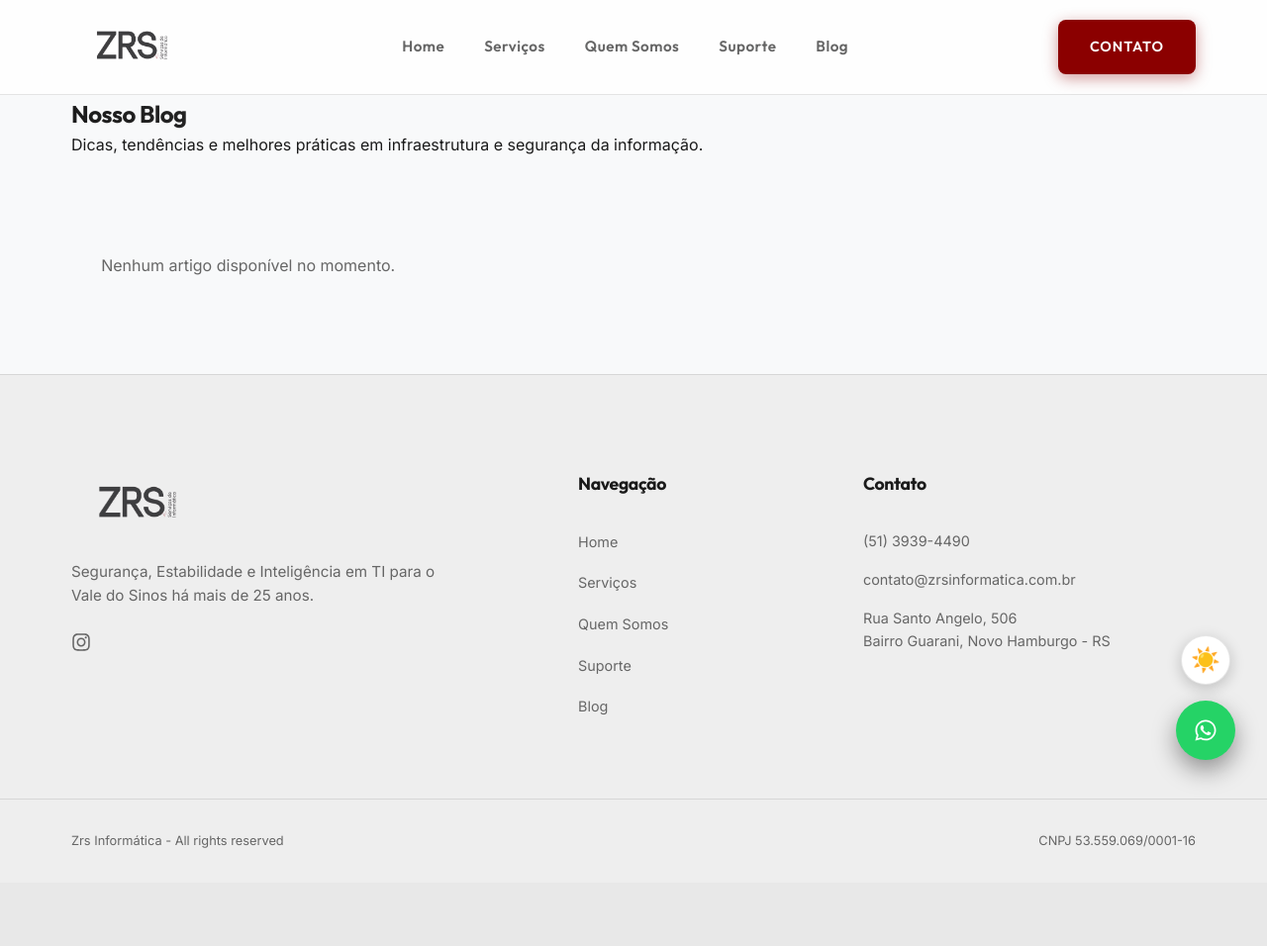
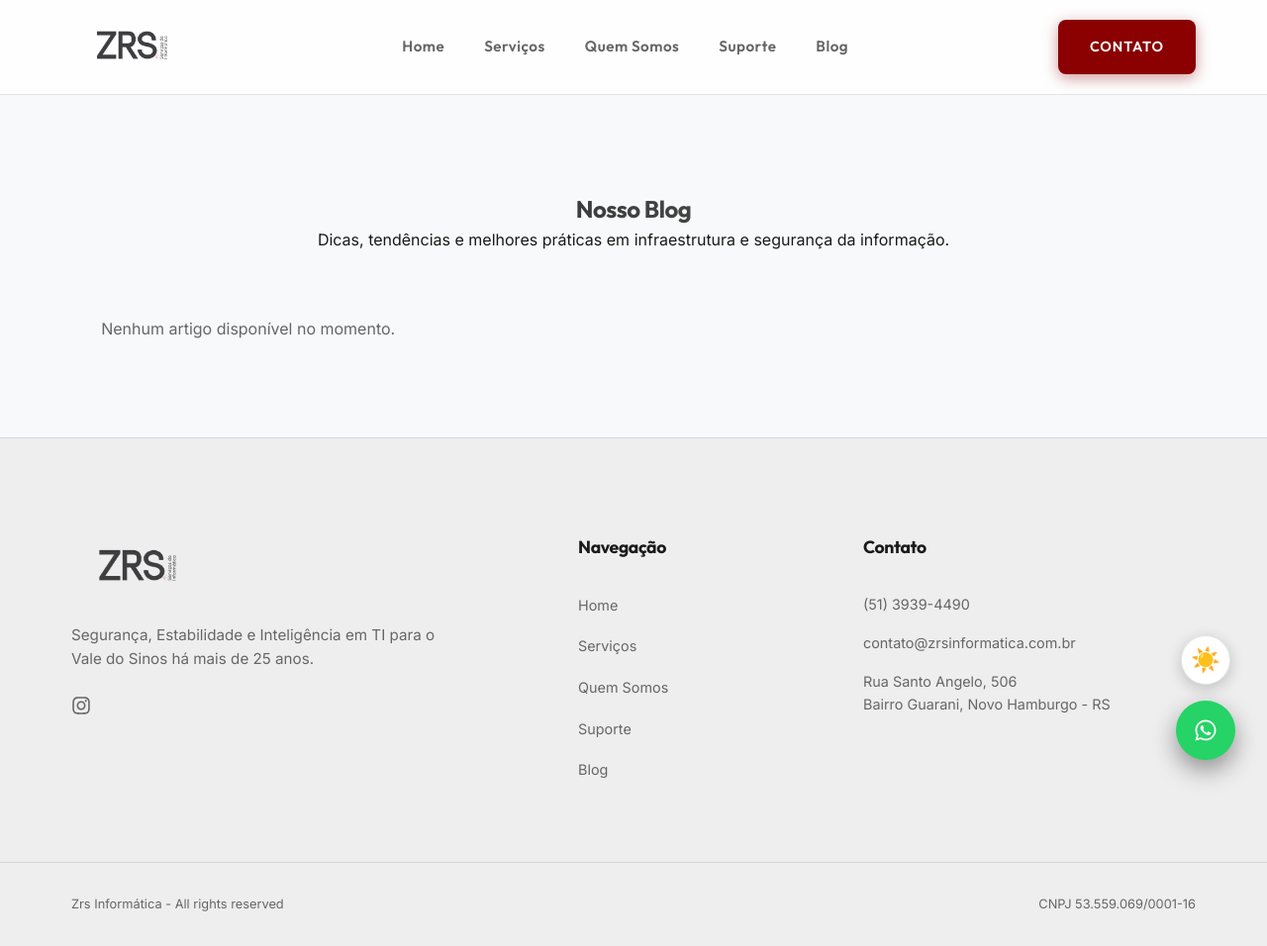
Before and after one commit to NicholasJoazeiro/ZRS-Inform-tica, a Node server app: template views/pages/blog.ejs in a window 1280 px wide. Shown: the whole page at 99% size. Before the commit the page ends 857 px from the top, so only its background shows below. Run offline with Node 20, Linux system fonts and the light colour scheme; the template is opened without the code that fills it, so the values that code supplies are empty.

Commit message:
Fix header spacing for Blog and Support pages

```diff
--- a/views/pages/blog.ejs
+++ b/views/pages/blog.ejs
@@ -30,8 +30,14 @@
 </main>
 
 <style>
+.page-hero {
+    padding-top: 12rem;
+    padding-bottom: 2rem;
+    text-align: center;
+}
+
 .blog-list-section {
-    padding-top: 0;
+    padding-top: 2rem;
     padding-bottom: 6rem;
 }
 
```
Also changed, not shown: views/pages/suporte.ejs (+10 -0 lines).
